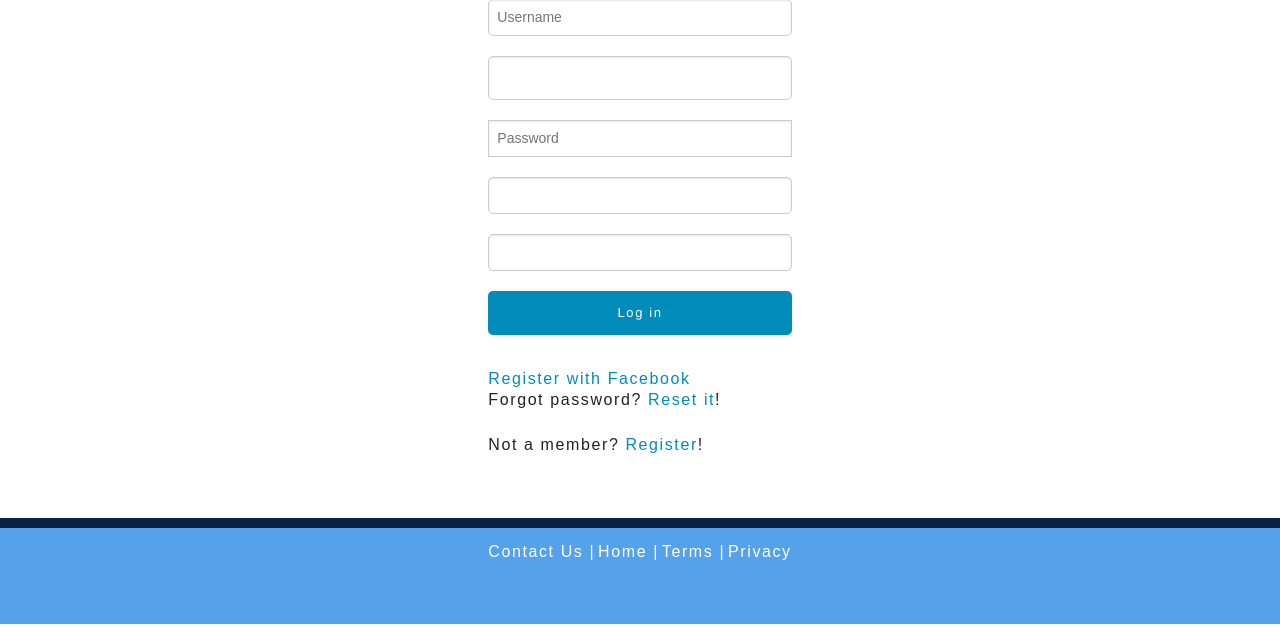
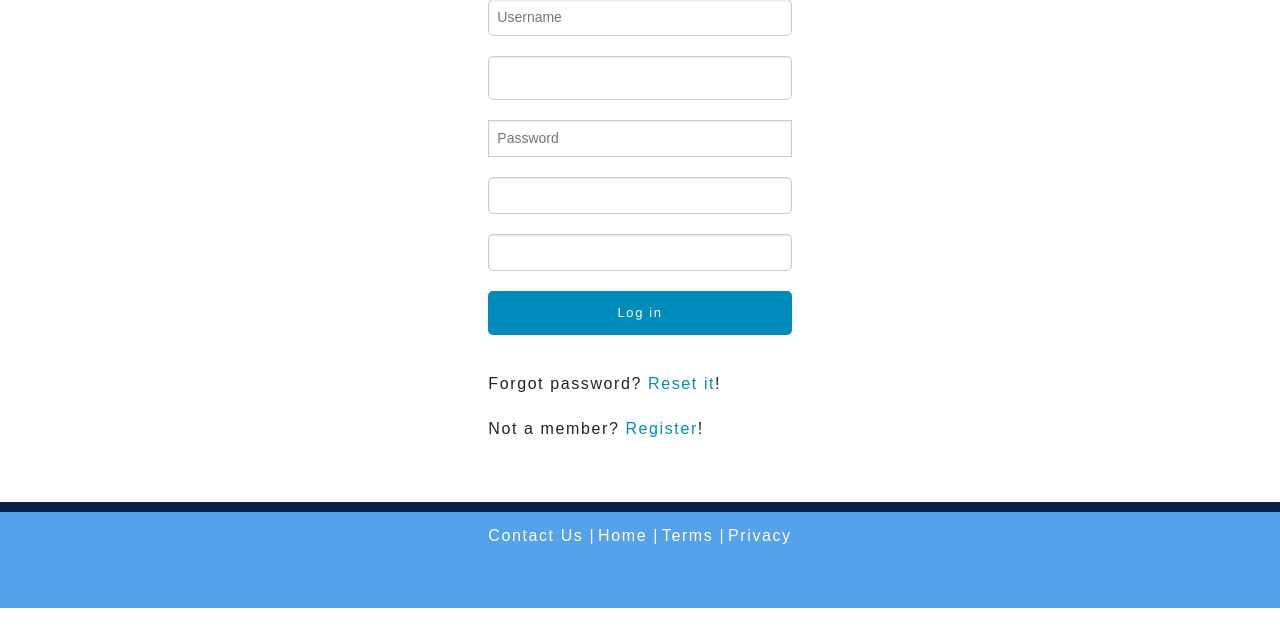
Before and after one commit to egrueter-dev/AuBonPain, a Django app: template static/templates/registration/login.html in a window 1280 px wide. Shown: the part 114-741 px from the top of the page. Run offline with Django 3.2, Linux system fonts and the light colour scheme; the template is opened without the code that fills it: values that come from a table or form of the project are taken from there, others are empty; parts of the project's set-up code (start-up, migrations or seed data) failed here and were passed over; some web fonts are replaced.

Commit message:
templates

```diff
--- a/static/templates/registration/login.html
+++ b/static/templates/registration/login.html
@@ -18,7 +18,7 @@
                     <div class="clearfix"></div>
                 </form>
 
-                <a href="{% url 'social:begin' 'facebook' %}" class='social_meadia_account_button large-12' id="facebook-button">Register with Facebook</a>
+                {#<a href="{% url 'social:begin' 'facebook' %}" class='social_meadia_account_button large-12' id="facebook-button">Register with Facebook</a>#}
                 <p>{% trans "Forgot password" %}? <a href="{% url 'auth_password_reset' %}">{% trans "Reset it" %}</a>!</p>
                 <p>{% trans "Not a member" %}? <a href="{% url 'registration_register' %}">{% trans "Register" %}</a>!</p>
             </div>
--- a/static/templates/registration/registration_form.html
+++ b/static/templates/registration/registration_form.html
@@ -18,10 +18,10 @@
                     <div class="clearfix"></div>
                 </form>
 
-                <a href="{% url 'social:begin' 'facebook' %}" class='social_meadia_account_button large-12' id="facebook-button">Register with Facebook</a>
+                <a href="#" class='social_meadia_account_button large-12' id="facebook-button">Register with Facebook</a>
                 <p>{% trans "Already a Member" %}? <a href="{% url 'auth_login' %}">{% trans "Login" %}</a>!</p>
                 <p>{% trans "Forgot password" %}? <a href="{% url 'auth_password_reset' %}">{% trans "Reset it" %}</a>!</p>
-                <p><a href="{% url 'designer_register' %}">Become a Designer</a></p>
+                <p><a href="#">Become a Recruiter</a></p>
             </div>
 
         </div>
```
